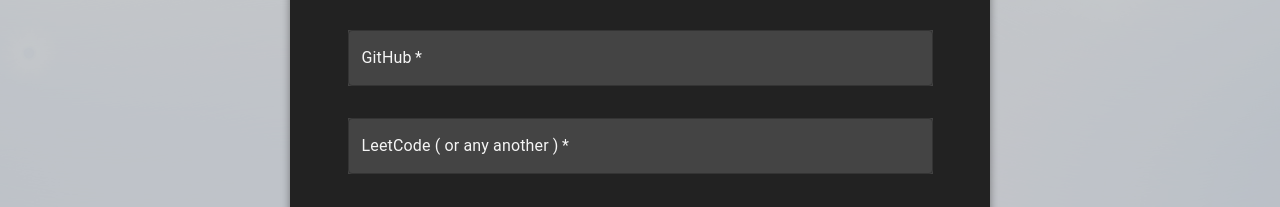
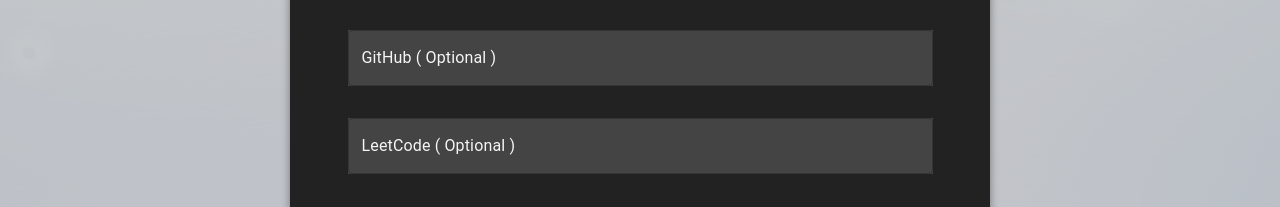
Before and after one commit to mohitarora8181/placement-cell, a React (Create React App) app in the folder Frontend/: page /sign-up in a window 1280 px wide. Shown: the part 1870-2077 px from the top of the page. Built offline with nearby package versions, Linux system fonts and the light colour scheme.

Commit message:
update 1.0

```diff
--- a/Frontend/src/pages/SignUp.jsx
+++ b/Frontend/src/pages/SignUp.jsx
@@ -109,12 +109,6 @@ const SignUp = () => {
 
     if (!formData.linkedin.includes("linkedin.com")) {
       toast.error('Wrong Linkedin Url')
-      setLoading(false)
-      return
-    }
-
-    if (!formData.github.includes("github.com")) {
-      toast.error('Wrong Github Url')
       setLoading(false)
       return
     }
@@ -340,7 +334,7 @@ const SignUp = () => {
                     key={key}
                     variant='outlined'
                     margin='normal'
-                    required
+                    required={key == 'github' || key == 'leetCode' ? false : true}
                     style={{
                       width: '100%',
                       maxWidth: '585px',
@@ -353,9 +347,9 @@ const SignUp = () => {
                       key === 'linkedin'
                         ? 'LinkedIn'
                         : key === 'github'
-                          ? 'GitHub'
+                          ? 'GitHub ( Optional )'
                           : key === 'leetCode'
-                            ? 'LeetCode ( or any another )'
+                            ? 'LeetCode ( Optional )'
                             : key === 'twelfthPercentage'
                               ? '12th Percentage ( Type 0 if N.A.)'
                               : key === 'diplomaPercentage'
```
Also changed, not shown: 1 other file (tests, documents, lock files or other folders).
